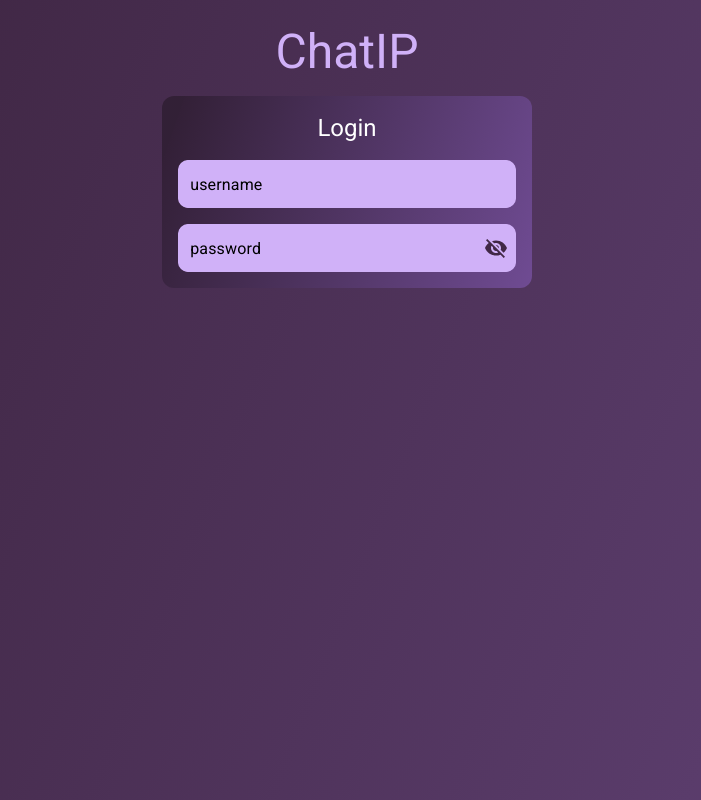
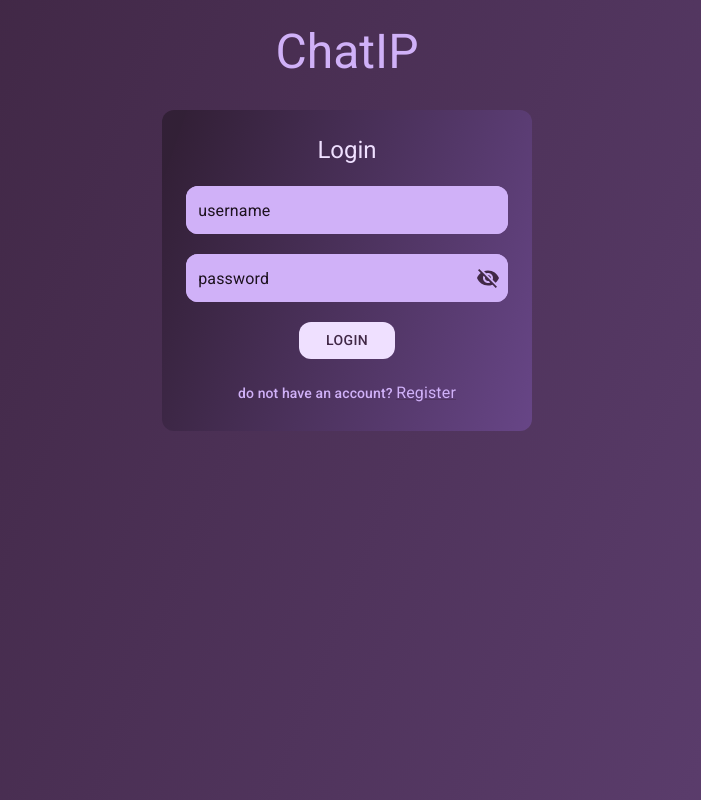
Before and after one commit to pisuttun/COMP-NETWORK-Project, a Next.js app in the folder apps/web/: page / in a window 1280 px wide. Shown: the whole page, without its empty margins (293-994 px from the left). Built offline with nearby package versions, Linux system fonts and the light colour scheme; no server answers.

Commit message:
feat: add Login page UI

```diff
--- a/apps/web/src/common/components/TextField/index.tsx
+++ b/apps/web/src/common/components/TextField/index.tsx
@@ -5,6 +5,8 @@ import { FC } from 'react'
 const TextField: FC<TextFieldProps> = (props) => {
   return (
     <TextFieldMUI
+      fullWidth
+      variant="filled"
       style={{
         backgroundColor: theme.palette.primary.light,
         borderRadius: '12px',
@@ -14,7 +16,7 @@ const TextField: FC<TextFieldProps> = (props) => {
       InputProps={{
         ...props.InputProps,
         sx: {
-          borderRadius: '10px',
+          borderRadius: '12px',
           backgroundColor: theme.palette.primary.light,
           '& ::-ms-reveal': {
             display: 'none',
--- a/apps/web/src/common/config/theme.ts
+++ b/apps/web/src/common/config/theme.ts
@@ -19,8 +19,6 @@ const theme = createTheme({
       main: '#412846',
       dark: '#322036',
       light: '#D0B1F8',
-      '900': '#1D121F',
-      '100': '#EFE0FF',
     },
     secondary: {
       main: '#D0B1F8',
@@ -49,8 +47,8 @@ const theme = createTheme({
       contrastText: '#FFFFFF',
     },
     common: {
-      black: '#000000',
-      white: '#FFFFFF',
+      black: '#1D121F',
+      white: '#EFE0FF',
     },
   },
 })
--- a/apps/web/src/modules/main/pages/index.tsx
+++ b/apps/web/src/modules/main/pages/index.tsx
@@ -4,34 +4,47 @@ import theme from 'common/config/theme'
 import { BoxContainer, RootContainer } from './styled'
 import TextField from 'common/components/TextField'
 import PasswordTextField from 'common/components/PasswordTextField'
+import { Button, Link } from '@mui/material'
 
 export default function MainPage() {
   return(
     <RootContainer>
-        {/* has to div cuz p set default to horizontal layout */}
         <Typography variant="h3"
-          sx={{ color: theme.palette.primary.light }}
-          style={{ textAlign: 'center' }}>ChatIP</Typography>
+          sx={{ color: theme.palette.primary.light, textAlign: 'center' }}>ChatIP</Typography>
         <BoxContainer>
           <Typography variant="h5"
-            sx={{ color: theme.palette.common.white }}
-            style={{ textAlign: 'center' }}>Login</Typography>
+            sx={{ color: theme.palette.common.white, textAlign: 'center' }}>Login</Typography>
           <TextField
-            fullWidth
             label="username"
-            variant="filled"
-            //I can't move this to textField index.tsx somehow
             InputProps={{
               disableUnderline: true,
             }}
           />
           <PasswordTextField
-            fullWidth
-            variant="filled"
             InputProps={{
               disableUnderline: true,
             }}
           />
+          <Button sx={{
+            borderRadius: '12px',
+            color: theme.palette.primary.main,
+            backgroundColor: theme.palette.common.white,
+            width: '30%',
+            alignItems: 'center',
+            justifyContent: 'center',
+          }}
+          type = "submit"
+          >
+            Login
+          </Button>
+          <Typography variant="subtitle2" sx={{ color: theme.palette.primary.light, textAlign: 'center' }}>
+            do not have an account? {' '}
+            <Link href="/" sx={{ color: theme.palette.primary.light}}>
+              <Typography variant="subtitle1" sx={{ color: theme.palette.primary.light}} component="a">
+                Register
+              </Typography>
+            </Link>
+          </Typography>
         </BoxContainer>
     </RootContainer>
   )
--- a/apps/web/src/modules/main/pages/styled.ts
+++ b/apps/web/src/modules/main/pages/styled.ts
@@ -4,12 +4,15 @@ export const BoxContainer = styled('div')`
   display: flex;
   flex-direction: column;
   margin-bottom: 10vh;
-  gap: 16px;
+  gap: 20px;
   width: 30%;
   height: fit-content;
-  background-image: linear-gradient(108.84deg, #322036 5.24%, #332037 5.26%, #af79f4 200.3%);
+  background-image: linear-gradient(108.84deg, #322036 5.24%, #332037 5.26%, #af79f4 230.3%);
   border-radius: 12px;
-  padding: 16px;
+  padding: 24px;
+  align-items: center;
+  justify-content: center;
+  shadow: 4px 4px 5px rgba(0, 0, 0, 0.1);
 `
 
 export const RootContainer = styled('form')`
@@ -18,11 +21,5 @@ export const RootContainer = styled('form')`
   align-items: center;
   justify-content: center;
   flex-direction: column;
-  gap: ${({ theme }) => theme.spacing(2)};
+  gap: 30px;
 `
-
-// export const TextField = styled('label')`
-//   bordertop-left-radius: 12px;
-//   bordertop-right-radius: 12px;
-//   background-color: #d0b1f8;
-// `
```
